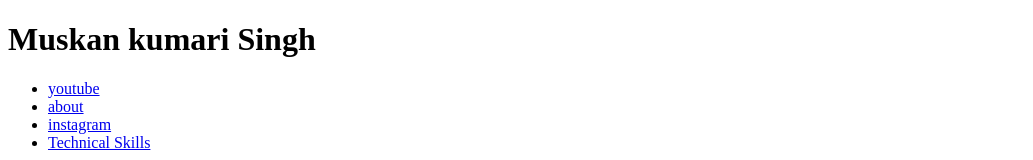
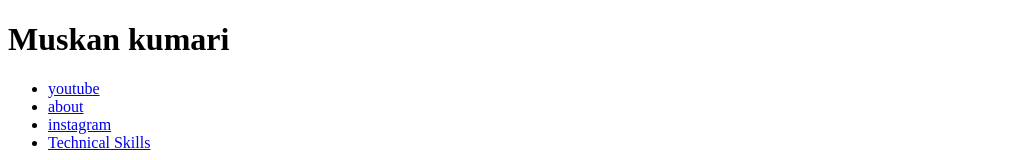
Before and after one commit to Musk322/web-dev-1, a plain HTML site: page index.html in a window 1280 px wide. Shown: the top 160 px of the page, without its empty margins (0-1033 px from the left). Drawn offline with Linux system fonts and the light colour scheme.

Commit message:
Update index.html

```diff
--- a/index.html
+++ b/index.html
@@ -7,7 +7,7 @@
 </head>
 <body>
    <header>
-   <h1><b>Muskan kumari Singh</b></h1>
+   <h1><b>Muskan kumari </b></h1>
    <nav>
     <ul>
        <li><a href="https://www.youtube.com">youtube</a></li>
```
